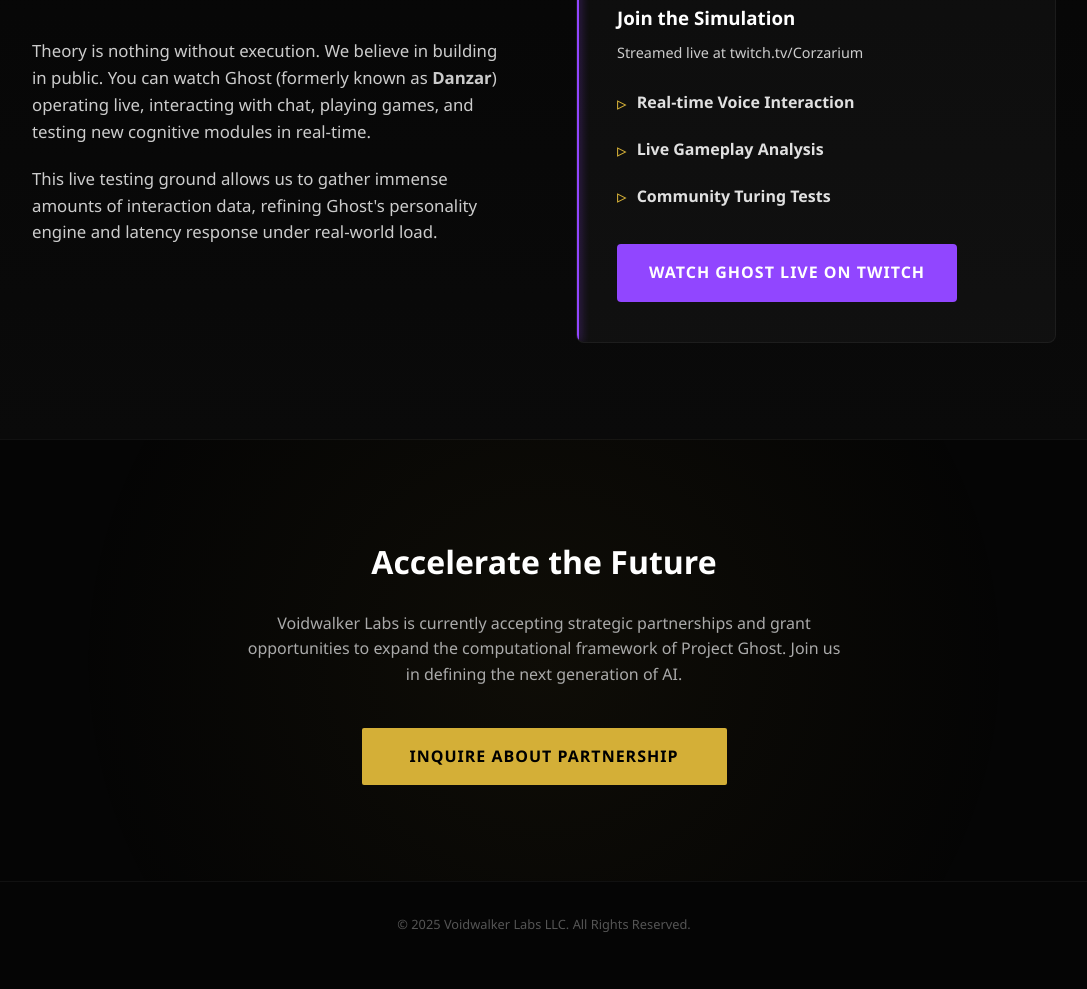
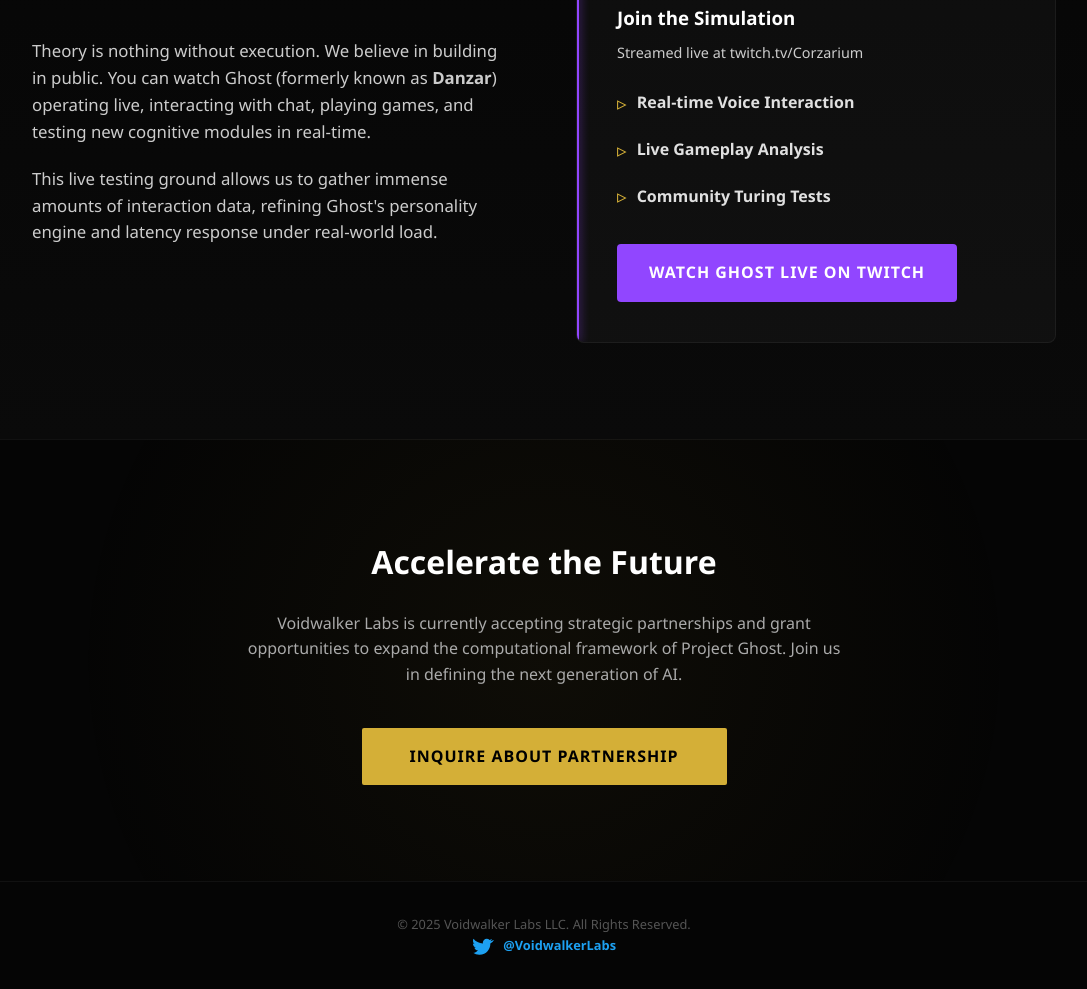
Before and after one commit to Corzarium/Voidwalker, a plain HTML site: page index.html in a window 1280 px wide. Shown: the part 2749-3738 px from the top of the page, without its empty margins (96-1183 px from the left). Before the commit the page ends 3716 px from the top, so only its background shows below. Drawn offline with Linux system fonts and the light colour scheme.

Commit message:
Update index.html

```diff
--- a/index.html
+++ b/index.html
@@ -145,6 +145,12 @@
 
     <footer>
         <p>&copy; 2025 Voidwalker Labs LLC. All Rights Reserved.</p>
+        <p>
+            <a href="https://twitter.com/VoidwalkerLabs" target="_blank" style="color:#1da1f2;text-decoration:none;font-weight:600;">
+                <svg xmlns="http://www.w3.org/2000/svg" width="22" height="22" viewBox="0 0 24 24" style="vertical-align:middle;margin-right:6px;"><path fill="#1da1f2" d="M22.46 6c-.77.35-1.6.59-2.47.7a4.3 4.3 0 0 0 1.88-2.37c-.83.5-1.75.87-2.72 1.07A4.28 4.28 0 0 0 16.11 4c-2.37 0-4.29 1.92-4.29 4.29 0 .34.04.67.11.99C7.69 9.13 4.07 7.2 1.64 4.16c-.37.64-.58 1.38-.58 2.17 0 1.5.76 2.83 1.92 3.61-.71-.02-1.38-.22-1.97-.54v.05c0 2.1 1.5 3.85 3.5 4.25-.36.1-.74.16-1.13.16-.28 0-.54-.03-.8-.08.54 1.68 2.11 2.9 3.97 2.93A8.6 8.6 0 0 1 2 19.54c-.29 0-.57-.02-.85-.05A12.13 12.13 0 0 0 8.29 21.5c7.55 0 11.69-6.26 11.69-11.69 0-.18-.01-.36-.02-.54A8.18 8.18 0 0 0 24 5.5c-.7.31-1.45.52-2.24.5z"/></svg>
+                @VoidwalkerLabs
+            </a>
+        </p>
     </footer>
 
     <script>
```
